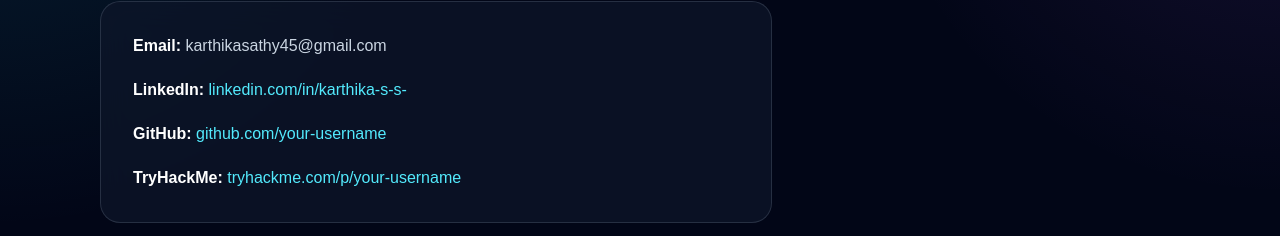
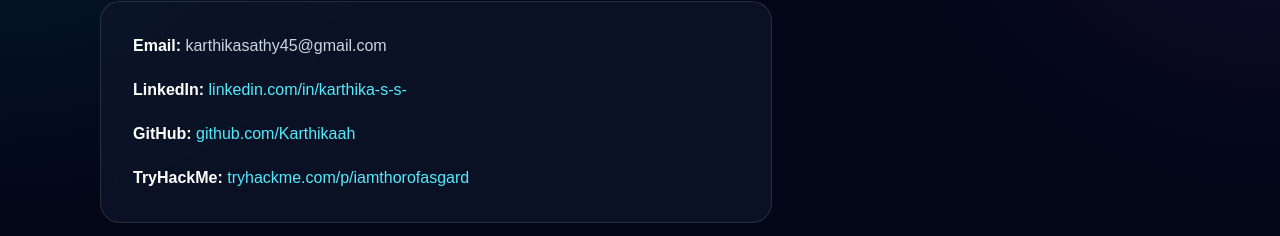
Before and after one commit to Karthikaaah/karthika-portfolio, a Next.js app: page /contact in a window 1280 px wide. Shown: the part 220-456 px from the top of the page. Built offline with nearby package versions, Linux system fonts and the light colour scheme.

Commit message:
Update page.tsx

```diff
--- a/app/contact/page.tsx
+++ b/app/contact/page.tsx
@@ -24,13 +24,13 @@ export default function ContactPage() {
           <p>
             <span className="font-semibold text-white">GitHub:</span>{" "}
             <a href="#" className="text-cyan-300 hover:underline">
-              github.com/your-username
+              github.com/Karthikaah
             </a>
           </p>
           <p>
             <span className="font-semibold text-white">TryHackMe:</span>{" "}
             <a href="#" className="text-cyan-300 hover:underline">
-              tryhackme.com/p/your-username
+              tryhackme.com/p/iamthorofasgard
             </a>
           </p>
         </div>
```
